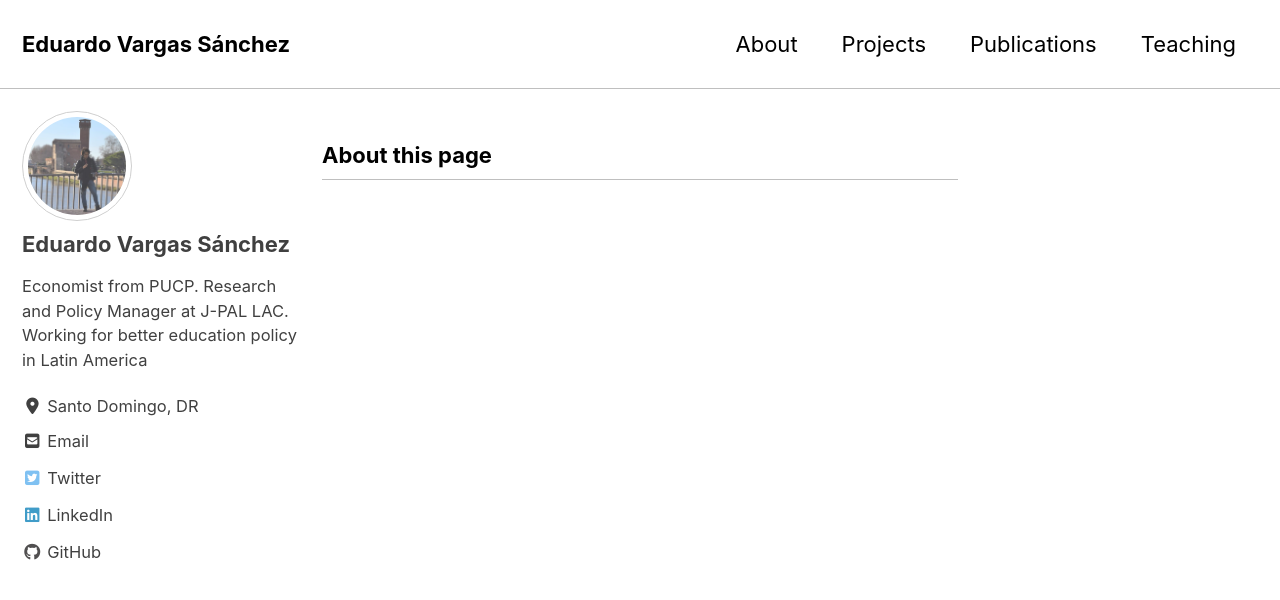
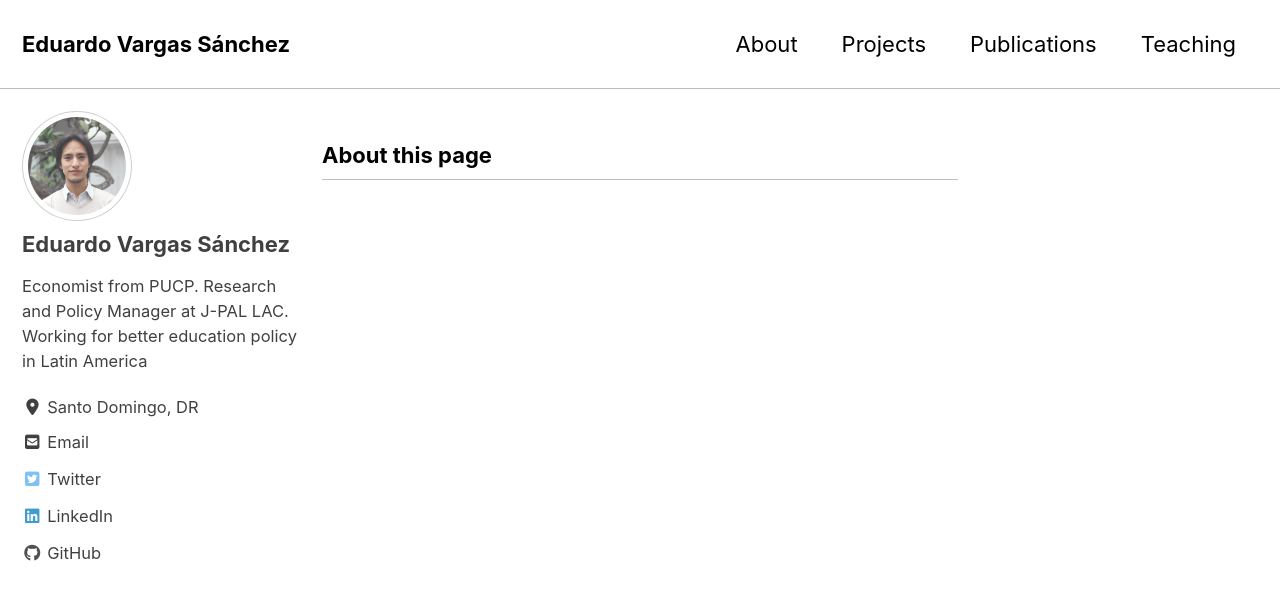
Before and after one commit to evargass/eduvargass.github.io, a Jekyll site: the page built from index.html, in a window 1280 px wide and 900 px high. Shown: the top 600 px of the window. Built offline with Jekyll 4.4.1, drawn with Linux system fonts in a browser that asks for light colours; cached includes are drawn as plain includes; nearby versions of some CDN libraries; the list of posts is cut into pages by our own code.

Commit message:
add photo

```diff
--- a/_config.yml
+++ b/_config.yml
@@ -108,7 +108,7 @@ analytics:
 # Site Author
 author:
   name             : "Eduardo Vargas Sánchez"
-  avatar           : "/images/foto_edu.jpg"
+  avatar           : "/images/photo_evs.jpg"
   bio              : "Economist from PUCP. Research and Policy Manager at J-PAL LAC. Working for better education policy in Latin America"
   location         : "Santo Domingo, DR"
   email            : "ce.vargass@gmail.com"
```
